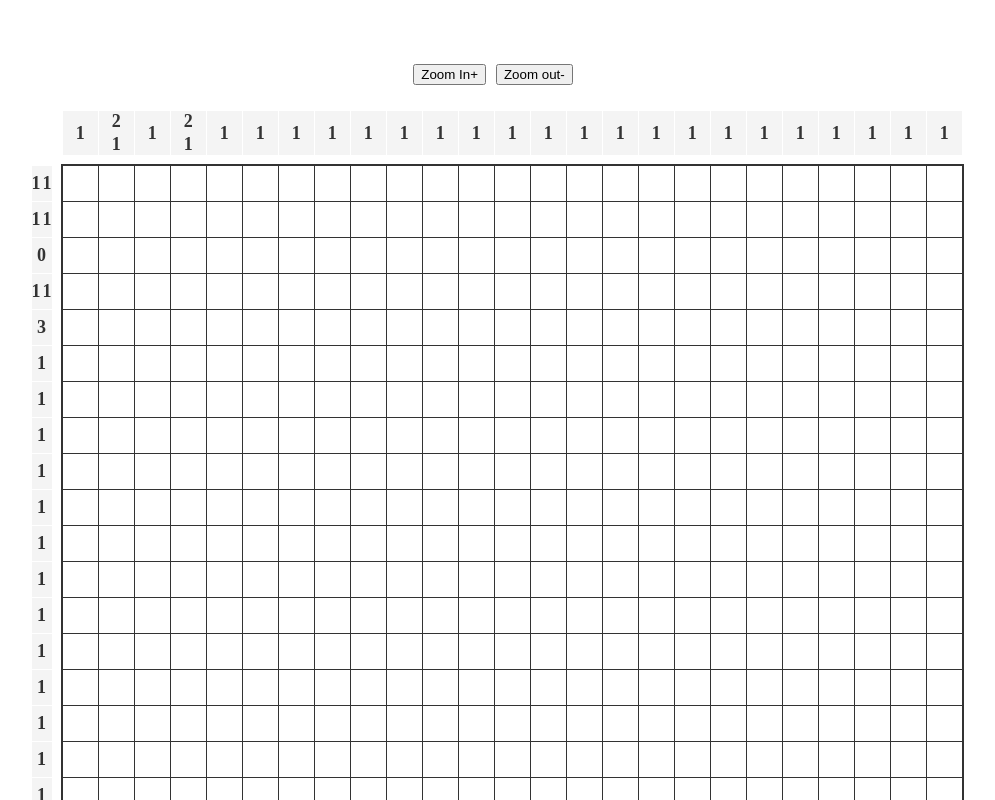
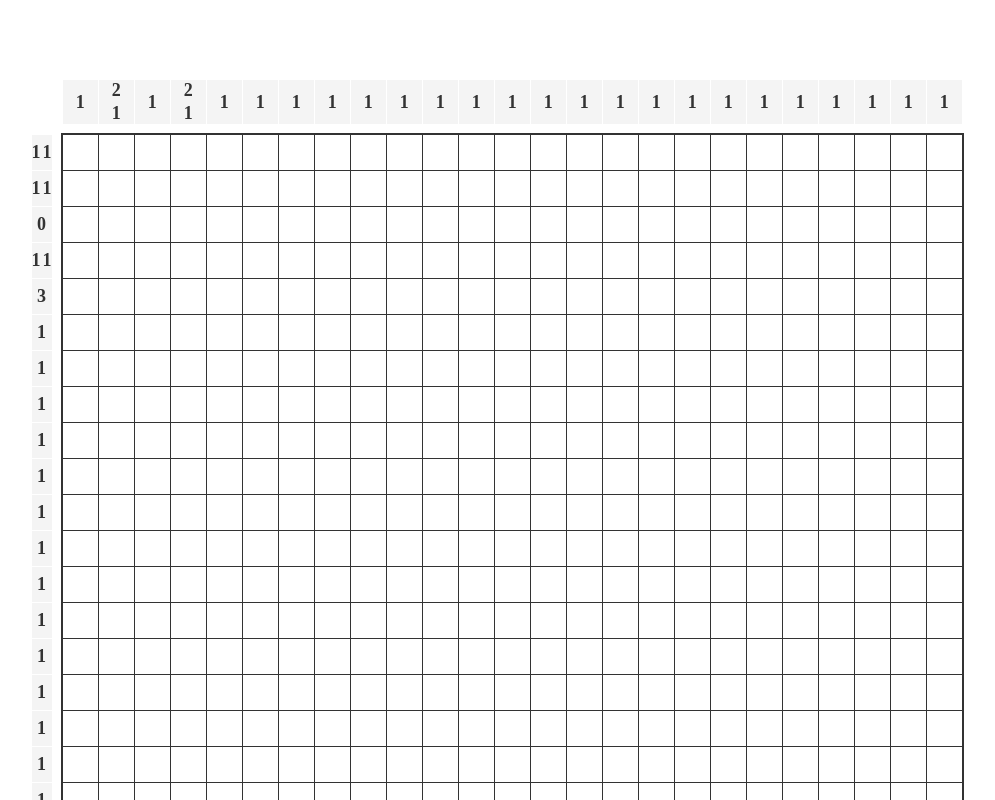
Before and after one commit to SkyMavisGann/nonogram-player, a React (Vite) app: page / in a window 1280 px wide. Shown: the top 800 px of the page, without its empty margins (147-1142 px from the left). Built offline with nearby package versions, Linux system fonts and the light colour scheme.

Commit message:
Pinch zoom

```diff
--- a/src/App.tsx
+++ b/src/App.tsx
@@ -1,27 +1,27 @@
 import './App.css'; // We will use this file for our layout styles later
 import NonogramBoard from './components/NonogramBoard';
 import { useState } from "react";
-
+import { UsePinchZoom } from './usePinchZoom';
 
 
 function App() {
-    const [cellSize, setCellSize] = useState(35);
 
-    const zoomIn = () => {
-        setCellSize(cellSize + 5);
-    }
-    const zoomOut = () => {
-        setCellSize(cellSize - 5);
-    }
+
+  const [cellSize, setCellSize] = useState(35);
+
+
+  const { startPinch, movePinch } = UsePinchZoom(cellSize, setCellSize);
   // Everything inside the return() is what gets drawn to the screen
   return (
     <main className='app-container'>
 
-      <div style={{ marginBottom: '10px', gap: '10px', display: 'flex' }}>
-                <button onClick={zoomIn}>Zoom In+ </button>
-                <button onClick={zoomOut}>Zoom out- </button>
+      <div className='scrollableWindow'
+        onTouchStart={startPinch}
+        onTouchMove={movePinch}>
+
+          <NonogramBoard cellSize={cellSize}/>
       </div>
-      <NonogramBoard cellSize={cellSize}/>
+
     </main>
   );
 }
--- /dev/null
+++ b/src/usePinchZoom.ts
@@ -0,0 +1,44 @@
+import { useRef } from 'react';
+import type { TouchEvent } from 'react';
+
+export function UsePinchZoom(currentCellSize: number, SetCellSize: (size: number) => void) {
+
+    //a variable that wont get wiped
+    const pinchData = useRef({
+        initalDistance: 0,
+        initalCellSize: 0,
+    });
+
+    /**
+     * Starts the pinch mechanic, sets inital distance and cell size based on math
+     * @param event
+     */
+    const startPinch = (event: TouchEvent<HTMLDivElement>) => {
+        if (event.touches.length >= 2) {
+            const distanceX = event.touches[1].clientX - event.touches[0].clientX;
+            const distanceY = event.touches[1].clientY - event.touches[0].clientY;
+            pinchData.current.initalDistance = Math.sqrt(
+                distanceX * distanceX + distanceY * distanceY
+            );
+
+            pinchData.current.initalCellSize = currentCellSize;
+        }
+    }
+
+    const movePinch = (event: TouchEvent<HTMLDivElement>) => {
+        if (event.touches.length >= 2) {
+            const distanceX = event.touches[1].clientX - event.touches[0].clientX;
+            const distanceY = event.touches[1].clientY - event.touches[0].clientY;
+            const currentDistanceBetweenFingers = Math.sqrt(
+                distanceX * distanceX + distanceY * distanceY
+            );
+
+            const scaleChange =
+            currentDistanceBetweenFingers / pinchData.current.initalDistance;
+            const newScale = pinchData.current.initalCellSize * scaleChange;
+            SetCellSize(newScale);
+        }
+    }
+
+    return { startPinch, movePinch};
+}
```
